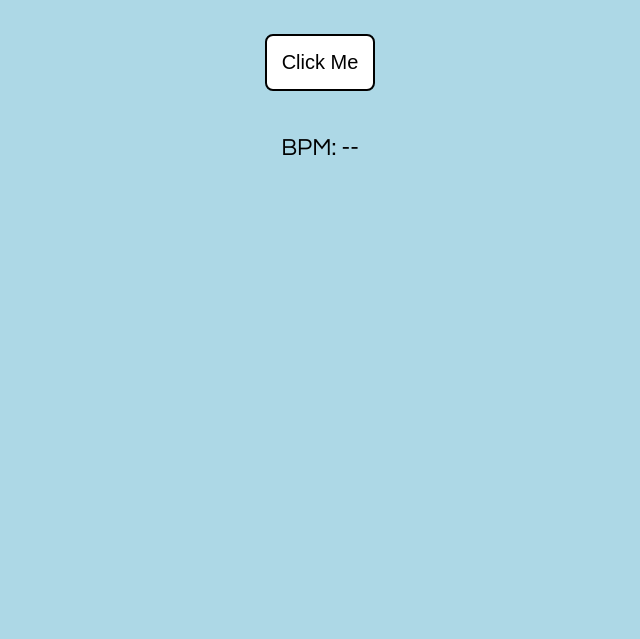
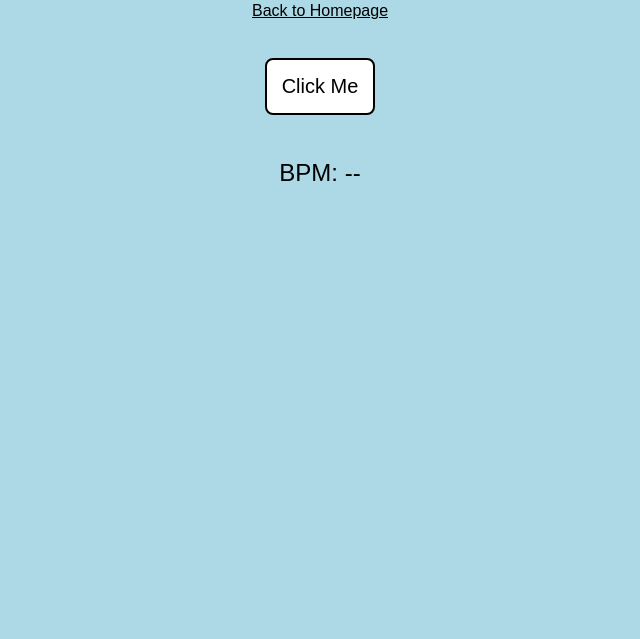
Before and after one commit to zzttnbl/LMSC-261-R003-Final-Project, a plain HTML site: page bpmTapper.html in a window 1280 px wide. Shown: the part 161-800 px from the top of the page, without its empty margins (320-960 px from the left). Drawn offline with Linux system fonts and the light colour scheme.

Commit message:
change text color

```diff
--- a/bpmTapper.html
+++ b/bpmTapper.html
@@ -5,15 +5,18 @@
 <head>
   <meta charset="UTF-8">
   <title>BPM Tapper</title>
-  <a href="index.html">Back to Homepage</a>
+
   <style>
 
   body {
     background-color: lightblue;
     color: black;
-    font-family: "Century Gothic", sans-serif;
+    font-family: Futura, "Avenir Next", sans-serif;
     text-align: center;
     padding: 50px;
+  }
+   a {
+    color: black;
   }
 
   h1 {
@@ -42,6 +45,10 @@
 <body>
 
   <h1>BPM Tapper</h1>
+
+  <a href="index.html">Back to Homepage</a>
+
+  <br><br>
 
   <button id="tapButton">Click Me</button>
 
```
